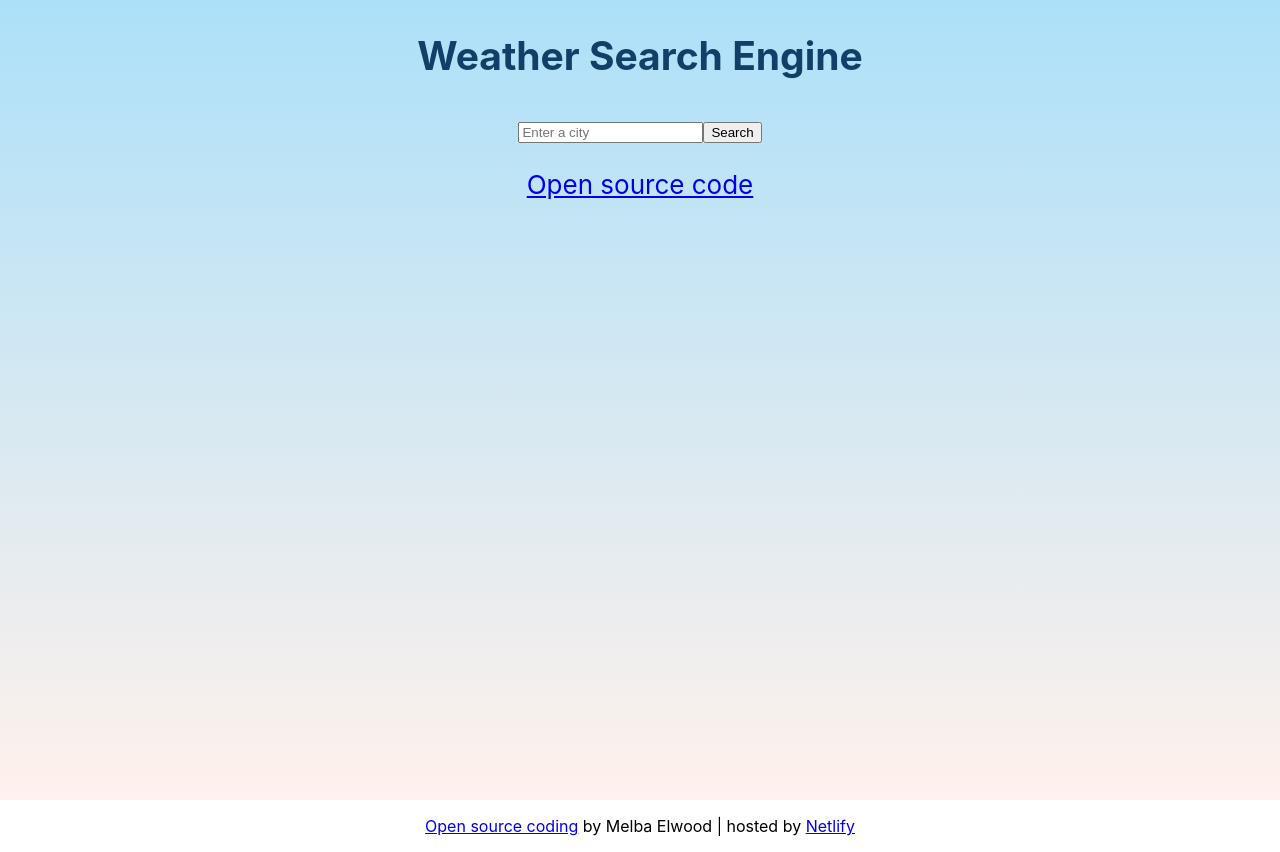
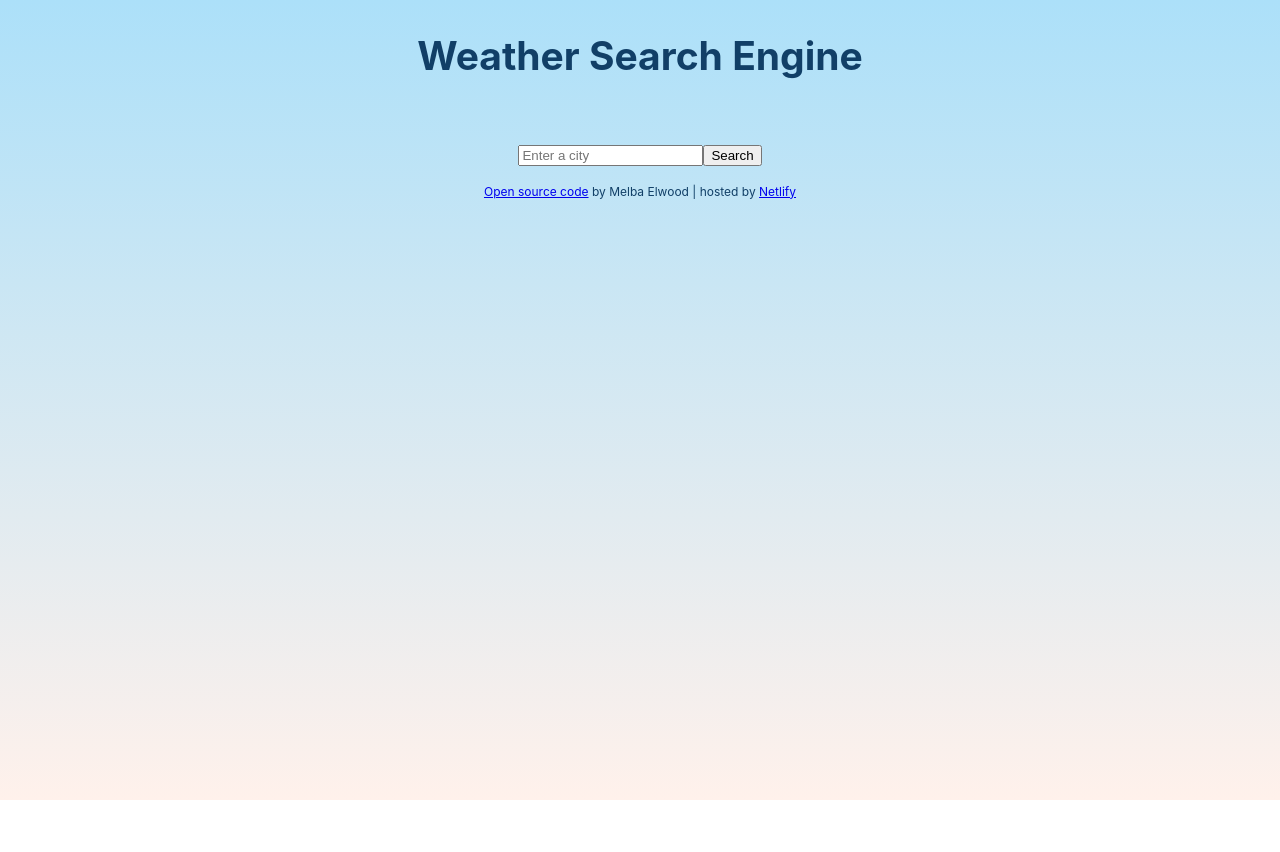
Before and after one commit to mjeanelwood/react-weather-app, a React (Create React App) app: page / in a window 1280 px wide. After the commit the page ends 800 px from the top, so only its background shows below. Built offline with nearby package versions, Linux system fonts and the light colour scheme.

Commit message:
changed link text color

```diff
--- a/src/App.css
+++ b/src/App.css
@@ -23,3 +23,13 @@
 .title {
   color: #113f67;
 }
+
+.links {
+  font-size: 12px;
+  color: #113f67;
+}
+
+a:hover {
+  opacity: 0.5;
+  color: black;
+}
--- a/src/App.js
+++ b/src/App.js
@@ -7,32 +7,24 @@ export default function App() {
       <header className="App-header">
         <h2 className="title">Weather Search Engine</h2>
         <Weather />
-        <p>
+        <p className="links">
           <a
             href="https://github.com/mjeanelwood/react-weather-app"
             target="_blank"
             rel="noreferrer"
           >
             Open source code
+          </a>{" "}
+          by Melba Elwood | hosted by{" "}
+          <a
+            href="https://app.netlify.com/sites/focused-shockley-f75a75/deploys"
+            target="_blank"
+            rel="noreferrer"
+          >
+            Netlify
           </a>
         </p>
       </header>
-      <footer>
-        {" "}
-        <p className="links">
-          <a
-            href="https://github.com/mjeanelwood/react-weather-app"
-            target="_blank"
-            rel="noreferrer"
-          >
-            Open source coding
-          </a>{" "}
-          by Melba Elwood | hosted by{" "}
-          <a href="https://www.netlify.com" target="_blank" rel="noreferrer">
-            Netlify
-          </a>
-        </p>
-      </footer>
     </div>
   );
 }
--- a/src/Weather.css
+++ b/src/Weather.css
@@ -11,3 +11,7 @@ h3 {
 .city-name {
   text-transform: capitalize;
 }
+
+.form-description {
+  font-size: 50px;
+}
```
